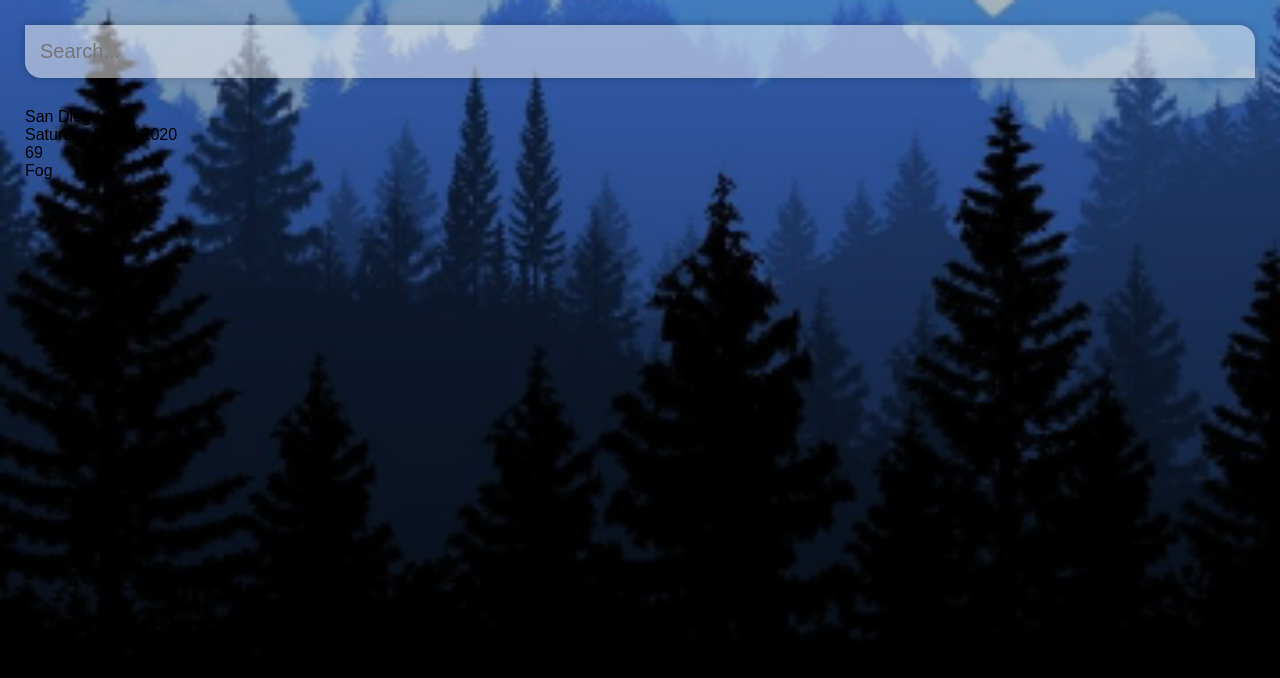
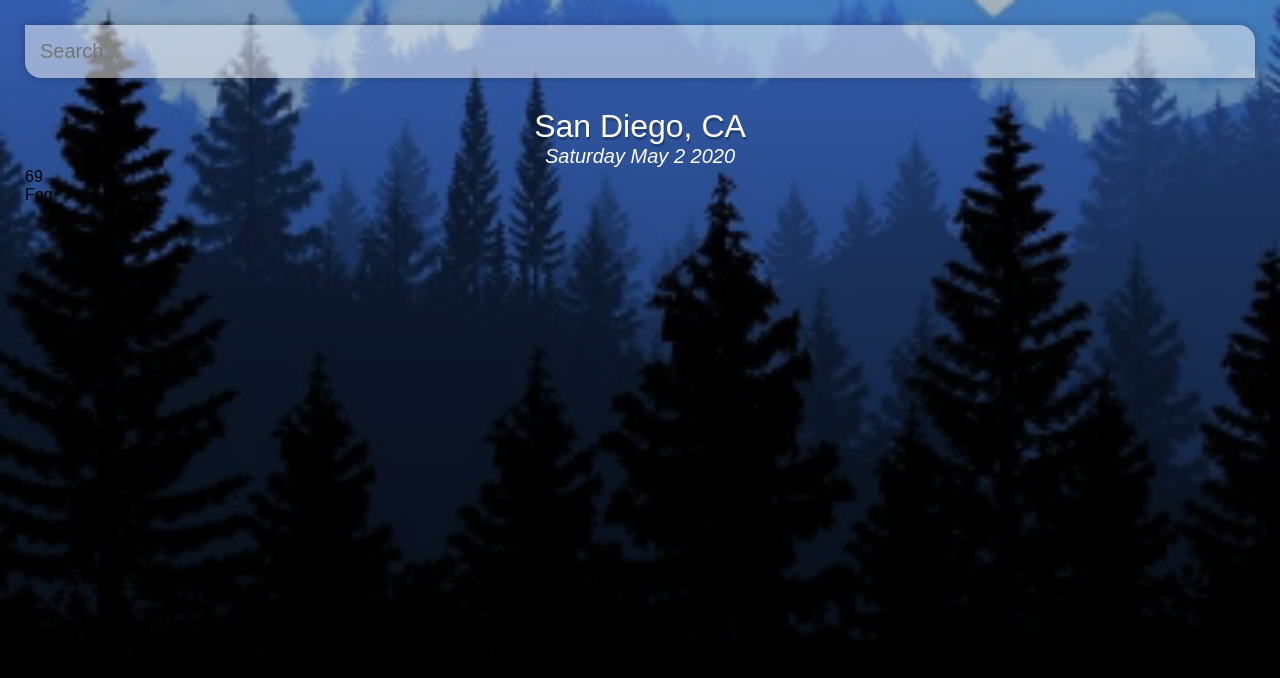
Before and after one commit to dstearle/vue-weather-app, a Vue app: page / in a window 1280 px wide. Shown: the top 678 px of the page. Built offline with nearby package versions, Linux system fonts and the light colour scheme.

Commit message:
Added styling for the location area

```diff
--- a/src/App.vue
+++ b/src/App.vue
@@ -116,4 +116,22 @@
 		border-radius: 16px 0px 16px 0px;
 	}
 
+	.location-box .location {
+		color: #FFF;
+		font-size: 32px;
+		font-weight: 500;
+		text-align: center;
+		text-shadow: 1px 3px rgba(0, 0, 0, 0.25);
+	}
+
+	.location-box .date {
+		color: #FFF;
+		font-size: 20px;
+		font-weight: 300;
+		text-align: center;
+		font-style: italic;
+	}
+
+
+
 </style>
```
